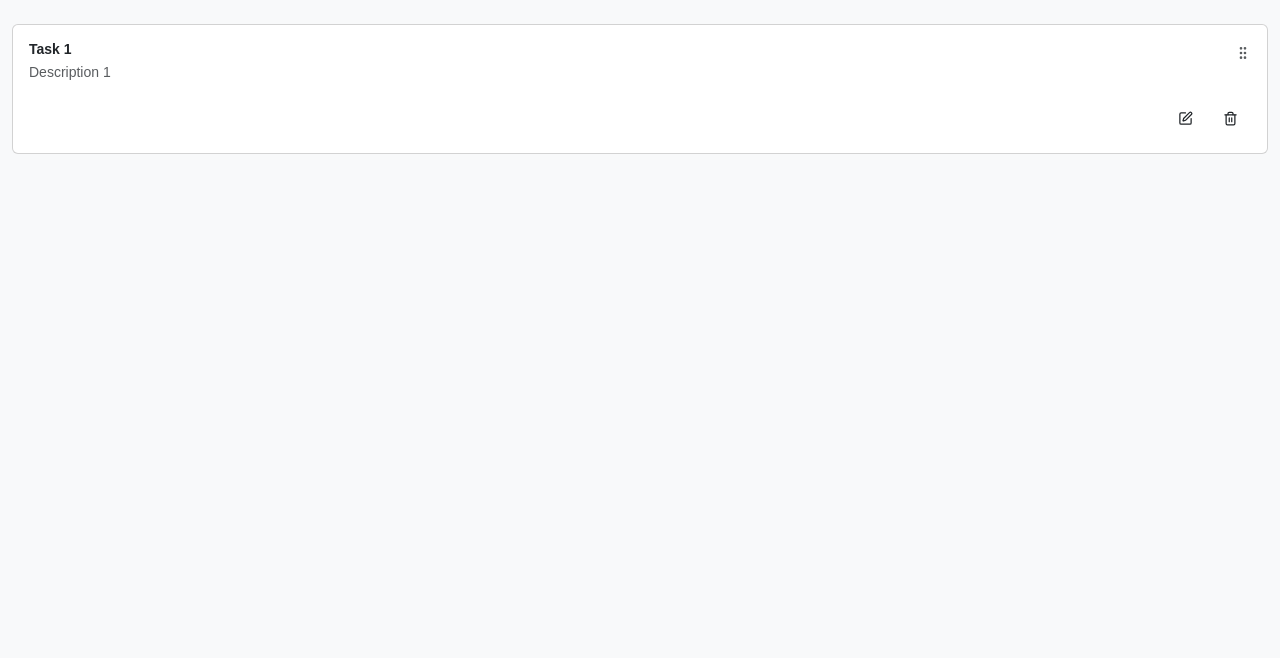
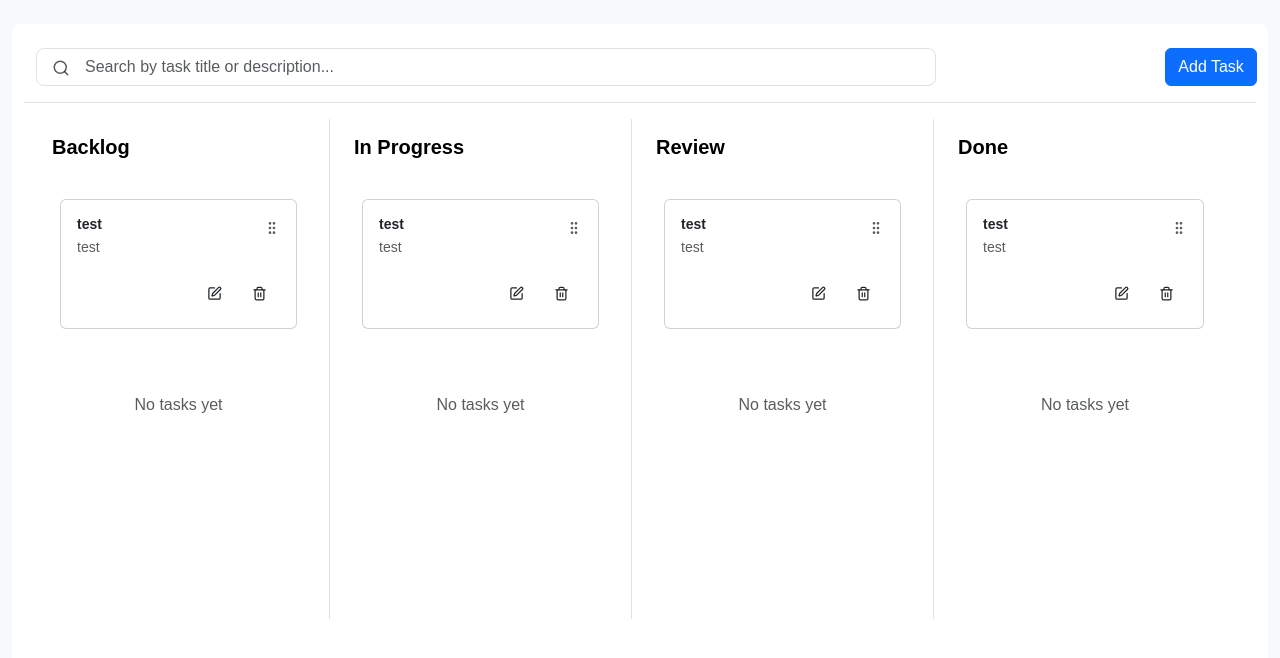
Before and after one commit to AG-Jimmy/to-do-task, a Next.js app: page /to-do in a window 1280 px wide. Shown: the top 658 px of the page. Built offline with nearby package versions, Linux system fonts and the light colour scheme.

Commit message:
feat: refactor HomePage component to integrate KanbanColumn and SearchBar for task management

```diff
--- a/src/app/to-do/page.tsx
+++ b/src/app/to-do/page.tsx
@@ -1,22 +1,52 @@
 "use client";
-import React from "react";
-import TaskCard from "./components/TaskCard";
+import { KanbanColumn, SearchBar } from "./components";
 
-const page = () => {
+const HomePage = () => {
+  const columns: ColumnProps[] = [
+    { id: "backlog", title: "Backlog" },
+    { id: "in-progress", title: "In Progress" },
+    { id: "review", title: "Review" },
+    { id: "done", title: "Done" },
+  ];
   return (
-    <div>
-      <TaskCard
-        onDelete={() => {}}
-        onEdit={() => {}}
-        task={{
-          id: 1,
-          title: "Task 1",
-          description: "Description 1",
-          column: "To Do",
+    <div className=" bg-white p-4 d-flex  flex-column gap-3 rounded-3 ">
+      {/* Search Bar */}
+      <div className="row justify-content-between gap-3 align-items-center border-bottom pb-3">
+        <SearchBar searchTerm="" setSearchTerm={() => {}} />
+        <div className="col-5 col-md-2 col-lg-1 ">
+          <button type="button" className="btn btn-primary text-nowrap ">
+            Add Task
+          </button>
+        </div>
+      </div>
+
+      {/* Kanban Board */}
+      <div
+        className="row g-3 mb-4  d-flex flex-nowrap overflow-x-auto"
+        style={{
+          width: "100%",
+          WebkitOverflowScrolling: "touch",
+          scrollSnapType: "x proximity",
         }}
-      />
+      >
+        {columns.map((column, index) => (
+          <div
+            key={column.id}
+            className={`col-12 col-md-6 col-lg-3 ${
+              index !== columns.length - 1 ? "border-end" : ""
+            }`}
+          >
+            <KanbanColumn
+              column={column}
+              tasks={[]}
+              onEdit={() => {}}
+              onDelete={() => {}}
+              searchTerm=""
+            />
+          </div>
+        ))}
+      </div>
     </div>
   );
 };
-
-export default page;
+export default HomePage;
```
